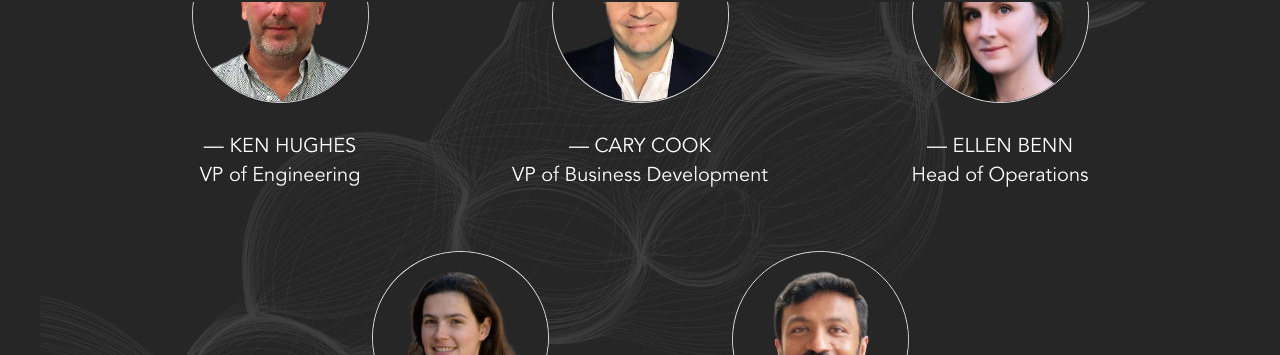
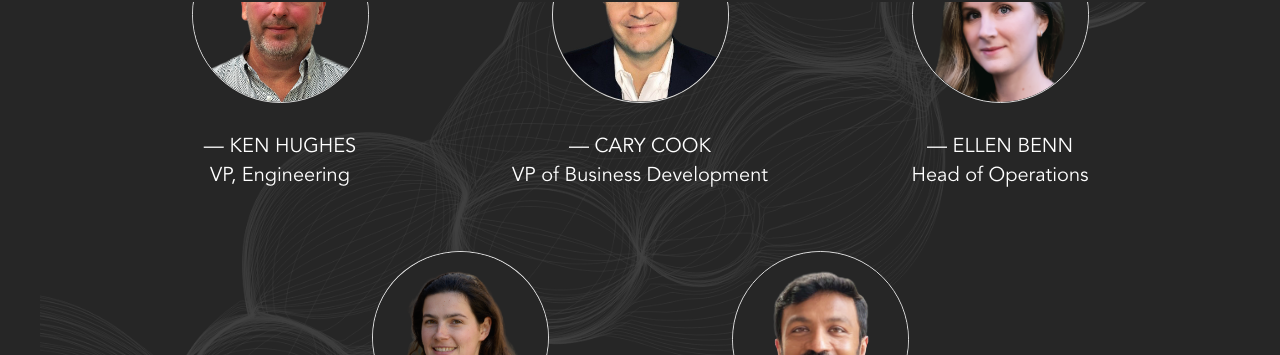
Before and after one commit to weareoutright/etchmaterials_jekyll, a Jekyll site: the page built from who-we-are/index.html, in a window 1280 px wide and 900 px high, scrolled down 2424 px. Shown: the part 94-449 px from the top of the window. Built offline with Jekyll 4.4.1, drawn with Linux system fonts in a browser that asks for light colours.

Commit message:
Comma added to Ken's listing on homepage and Who We Are
Signed-off-by: Tim Arnold <tim@weareoutright.com>

```diff
--- a/_layouts/home.html
+++ b/_layouts/home.html
@@ -174,7 +174,7 @@ id: Home
         </ul>
 
         <ul class="">
-            <li><img src="/assets/images/Ken.png" /><p class="name">&mdash; Ken Hughes</p><p class="job-title">VP of Engineering</p></li>
+            <li><img src="/assets/images/Ken.png" /><p class="name">&mdash; Ken Hughes</p><p class="job-title">VP, Engineering</p></li>
             <li><img src="/assets/images/Cary.png" /><p class="name">&mdash; Cary Cook</p><p class="job-title">VP of Business Development</p></li>
             <li><img src="/assets/images/Ellen.png" /><p class="name">&mdash; Ellen Benn</p><p class="job-title">Head of Operations</p></li>
             <li><img src="/assets/images/Anna_bg.png" /><p class="name">&mdash; Anna Goodridge</p><p class="job-title">Director of Engineering</p></li>
--- a/who-we-are/index.html
+++ b/who-we-are/index.html
@@ -48,7 +48,7 @@ permalink: /who-we-are/
                 <h3>TEAM</h3>
 
                 <ul class="">
-                    <li><img src="/assets/images/Ken.png" /><p class="name">&mdash; Ken Hughes</p><p class="job-title">VP of Engineering</p></li>
+                    <li><img src="/assets/images/Ken.png" /><p class="name">&mdash; Ken Hughes</p><p class="job-title">VP, Engineering</p></li>
                     <li><img src="/assets/images/Cary.png" /><p class="name">&mdash; Cary Cook</p><p class="job-title">VP of Business Development</p></li>
                     <li><img src="/assets/images/Ellen.png" /><p class="name">&mdash; Ellen Benn</p><p class="job-title">Head of Operations</p></li>
                     <li><img src="/assets/images/Anna_bg.png" /><p class="name">&mdash; Anna Goodridge</p><p class="job-title">Director of Engineering</p></li>
```
